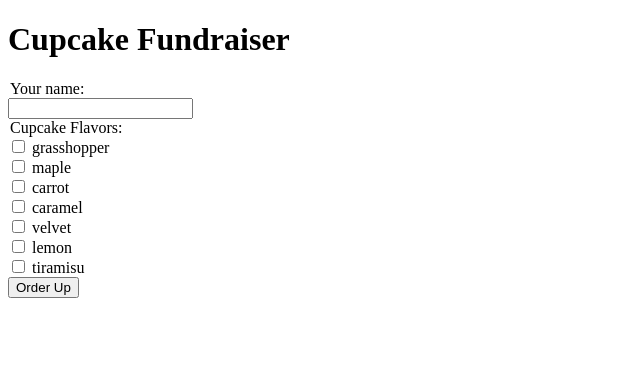
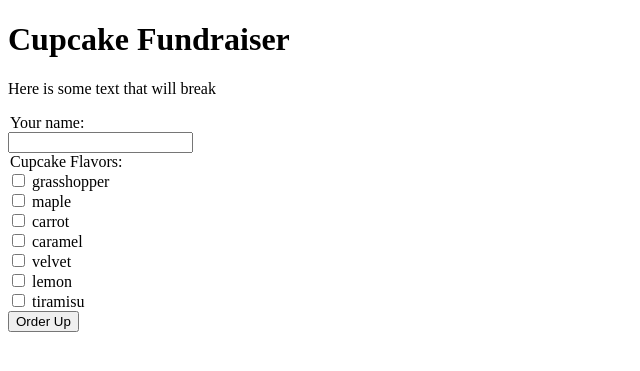
Before and after one commit to MrPOLO11/cupcakes, a PHP site: page / in a window 1280 px wide. Shown: the top 371 px of the page, without its empty margins (0-640 px from the left). Run offline with PHP 8.4, Linux system fonts and the light colour scheme.

Commit message:
added text

```diff
--- a/index.php
+++ b/index.php
@@ -23,6 +23,7 @@ error_reporting(E_ALL);
 <body>
 <form action="confirmation.php" method="post">
     <h1><strong>Cupcake Fundraiser</strong></h1>
+    <p>Here is some text that will break</p>
     <div>
         <legend>Your name: </legend>
         <input type="text" name="name">
```
